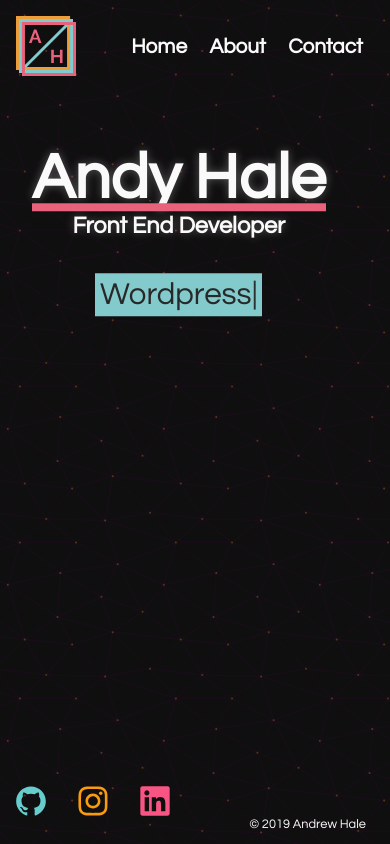
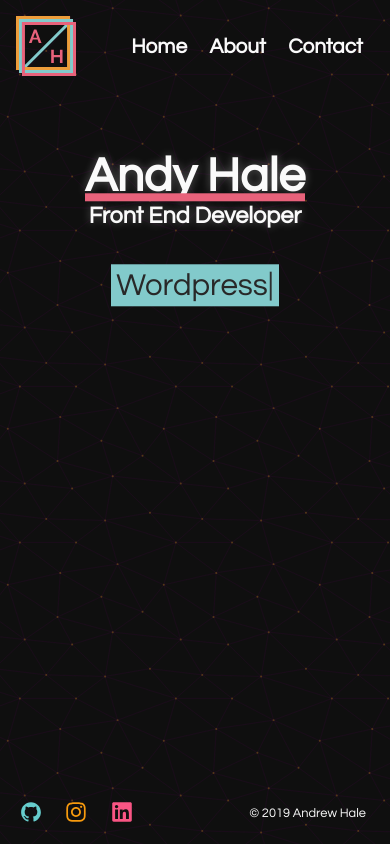
Before and after one commit to andrewghale/website, a React (Create React App) app: page /#/ in a window 390 px wide. Built offline with nearby package versions, Linux system fonts and the light colour scheme.

Commit message:
more phone styling

```diff
--- a/src/styles/scss/footer.scss
+++ b/src/styles/scss/footer.scss
@@ -5,21 +5,28 @@
   position: fixed;
   bottom: 0;
   height: 83px;
+  @media screen and (max-width: $bp-phone) {
+    height: 60px;
+  }
   .social-links {
     display: flex;
     justify-content: center;
     align-items: center;
+    @media screen and (max-width: $bp-tablet) {
+      padding-left: 0.5rem;
+    }
     .social-link {
       margin: 0rem 1rem;
       @media screen and (max-width: $bp-tablet) {
         transition: none;
+        margin: 0rem 0.8rem;
       }
       a {
         img {
           height: 50px;
           width: auto;
           @media screen and (max-width: $bp-tablet) {
-            height: 30px;
+            height: 20px;
           }
         }
       }
@@ -36,7 +43,8 @@
       align-self: center;
     }
     @media screen and (max-width: $bp-phone) {
-      align-self: flex-end;
+      align-self: center;
+      margin-top: 0.7rem;
     }
   }
 }
--- a/src/styles/scss/header.scss
+++ b/src/styles/scss/header.scss
@@ -7,6 +7,7 @@
   z-index: 9;
   @media screen and (max-width: $bp-phone) {
     padding: 1rem;
+    height: fit-content;
   }
   .logo-holder {
     display: flex;
--- a/src/styles/scss/home.scss
+++ b/src/styles/scss/home.scss
@@ -1,6 +1,6 @@
 .home {
   .tag {
-        background: linear-gradient(to bottom, #82CACB 0%, #82CACB 100%);
+    background: linear-gradient(to bottom, #82cacb 0%, #82cacb 100%);
     &:hover {
       color: $black;
       transition: background-size 0.07s ease-in-out;
@@ -10,7 +10,6 @@
     }
   }
   .main-title {
-        // margin-top: 8rem;
     margin-bottom: 0;
     padding: 0;
     position: relative;
@@ -22,7 +21,7 @@
     }
     @media screen and (max-width: $bp-phone) {
       letter-spacing: 0;
-            font-size: 4rem;
+      font-size: 3rem;
     }
     &:before {
       background: $pink;
@@ -89,13 +88,15 @@
         }
       }
     }
-        .git, .insta, .linkedin {
+    .git,
+    .insta,
+    .linkedin {
       animation-timing-function: ease-in-out;
       animation-iteration-count: 1;
       animation-name: slideInFromLeft;
       animation-fill-mode: forwards;
-            @for $i from 1 through 21{
-                &:nth-child(#{$i}){
+      @for $i from 1 through 21 {
+        &:nth-child(#{$i}) {
           animation-delay: $i * 400ms;
           animation-duration: 1s + ($i * 100ms);
         }
--- a/src/styles/scss/main.scss
+++ b/src/styles/scss/main.scss
@@ -56,12 +56,12 @@
   flex-grow: 1;
   max-width: 1000px;
   @media screen and (max-width: $bp-phone) {
-    padding: 1rem 2rem;
+    padding: 4rem 2rem;
     margin: 0 auto;
   }
   @media screen and (max-width: $bp-xs) {
     padding-top: 0rem;
-    margin: 0;
+    margin: 0 auto;
   }
 }
 
```
Lines whose indentation alone changed are shown as unchanged.
